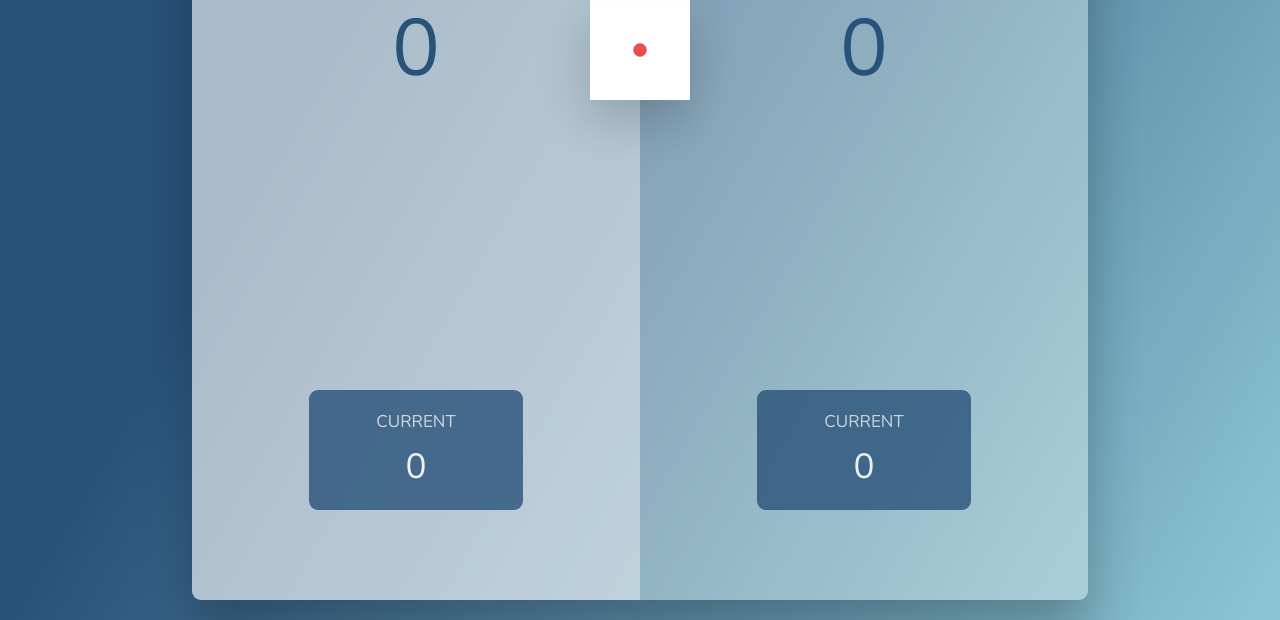
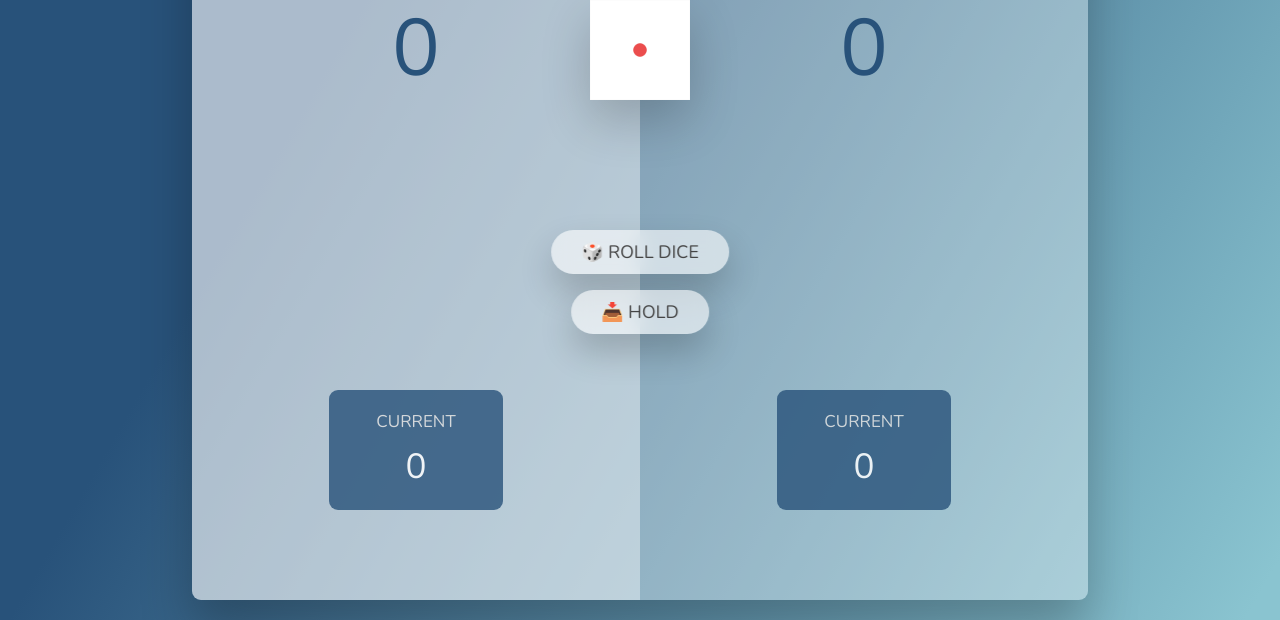
Before and after one commit to Marlon-O/Pig-Game, a plain HTML site: page index.html in a window 1280 px wide. Shown: the part 180-800 px from the top of the page. Drawn offline with nearby package versions, Linux system fonts and the light colour scheme.

Commit message:
finished layout

```diff
--- a/index.html
+++ b/index.html
@@ -27,6 +27,9 @@
         </section>
 
         <img src="./dices/dice-1.png" alt="Playing dice" class="dice1"/>
+        <button class="btn btn--new">🔄 New game</button>
+        <button class="btn btn--roll">🎲 Roll dice</button>
+        <button class="btn btn--hold">📥 Hold</button>
     </div>
 </body>
 </html>
--- a/styles/style.scss
+++ b/styles/style.scss
@@ -3,6 +3,7 @@
 * {
   margin: 0;
   padding: 0;
+  box-sizing: inherit;
 }
 
 html {
@@ -91,6 +92,50 @@ body {
     top: 18rem;
     box-shadow: 0 2rem 5rem rgba(0, 0, 0, 0.2);
   }
+
+  .btn {
+    position: absolute;
+    left: 50%;
+    transform: translate(-50%);
+    color: #444;
+    background: none;
+    border: none;
+    font-family: inherit;
+    font-size: 1.8rem;
+    text-transform: uppercase;
+    cursor: pointer;
+    font-weight: 400;
+    transition: all 0.2s;
+
+    background-color: white;
+    background-color: rgba(255, 255, 255, 0.6);
+    backdrop-filter: blur(10px);
+
+    padding: 1rem 3rem;
+    border-radius: 50rem;
+    box-shadow: 0 1.75rem 3.5rem rgba(0, 0, 0, 0.2);
+
+    &:active {
+      transform: translate(-50%, 3px);
+      box-shadow: 0 1rem 2rem rgba(0, 0, 0, 0.15);
+    }
+
+    &:focus {
+      outline: none;
+    }
+  }
+
+  .btn--new {
+    top: 5rem;
+  }
+
+  .btn--roll {
+    top: 41rem;
+  }
+
+  .btn--hold {
+    top: 47rem;
+  }
 }
 
 .player--active {
@@ -106,3 +151,13 @@ body {
 .player--active .current {
   opacity: 1;
 }
+
+// add this class name to the winner
+.player--winner {
+  background-color: #2f2f2f;
+}
+
+.player--winner .name {
+  font-weight: 700;
+  color: #28527a;
+}
```
Also changed, not shown: styles/style.css, 1 other file.
